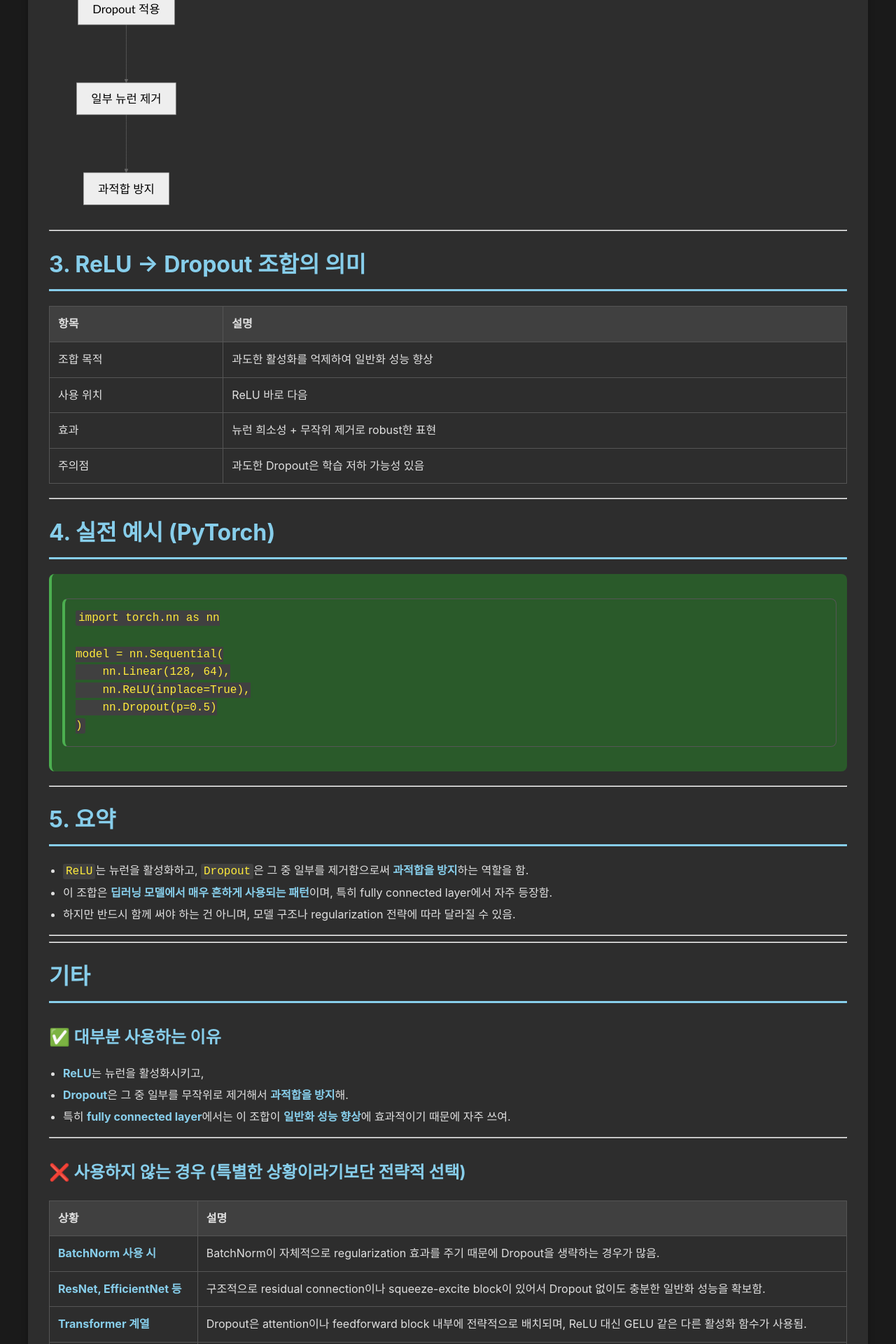
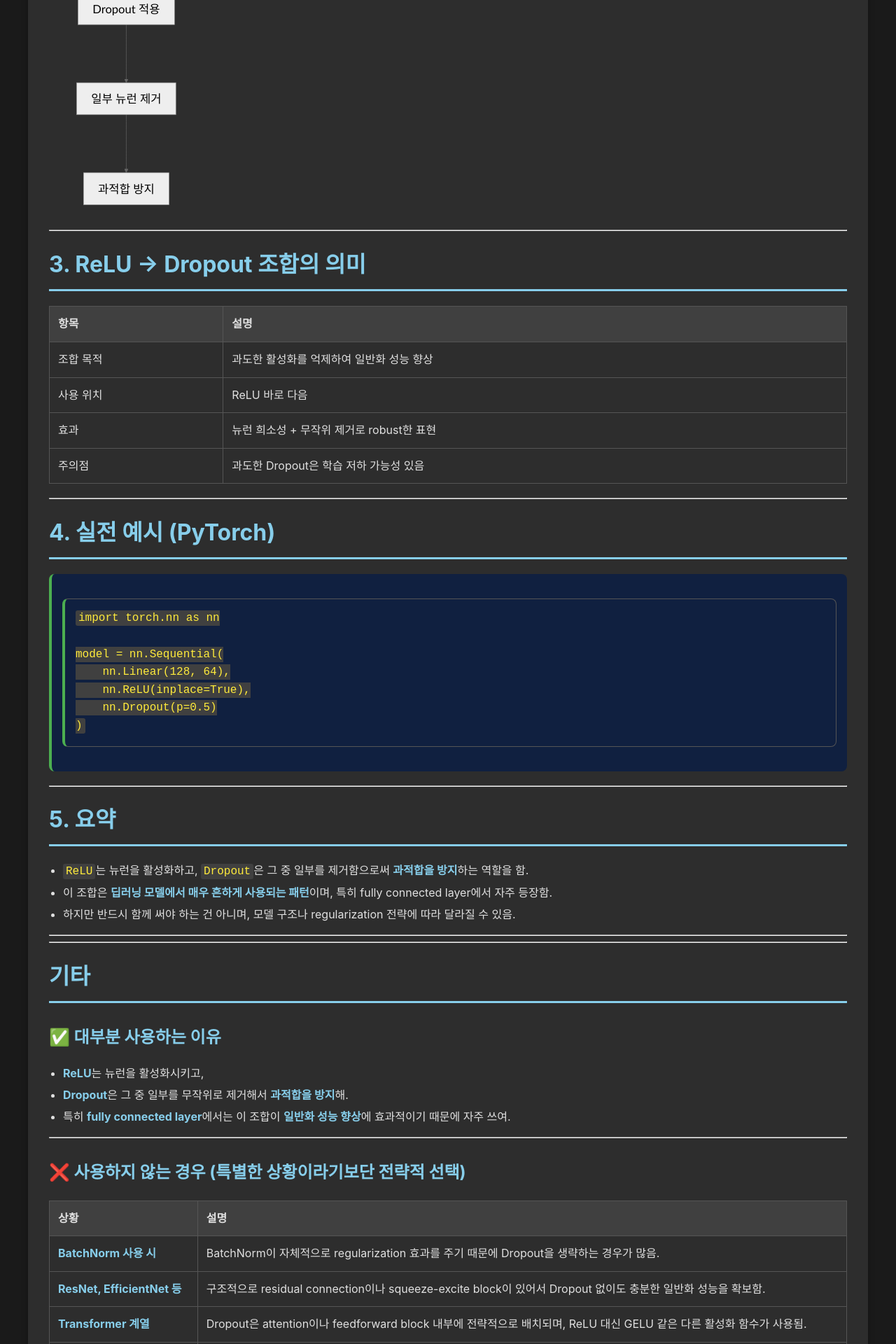
Before and after one commit to c0z0c/sprint_mission, a Jekyll site: the page built from 스터디/ReLU_Dropout_조합.md, in a window 1280 px wide. Shown: the part 1403-3323 px from the top of the page at 70% size. Built offline with Jekyll 4.4.1, drawn with Linux system fonts in a browser that asks for light colours.

Commit message:
highlight 색 변경

```diff
--- a/_layouts/default.html
+++ b/_layouts/default.html
@@ -113,7 +113,7 @@
             font-size: 1.2em;
         }
         .highlight {
-            background-color: #2a5a2a;
+            background-color: #102040; /* #2a5a2a-> 어두운 파란색으로 변경 */
             color: #c8e6c9;
             padding: 15px;
             border-radius: 8px;
```
